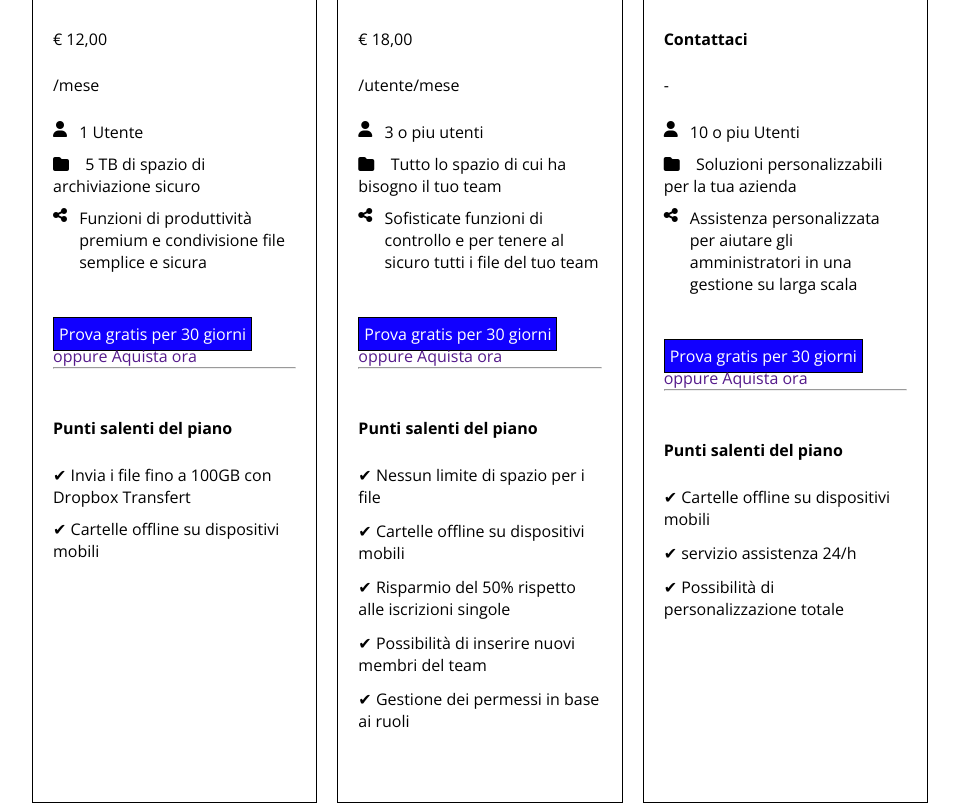
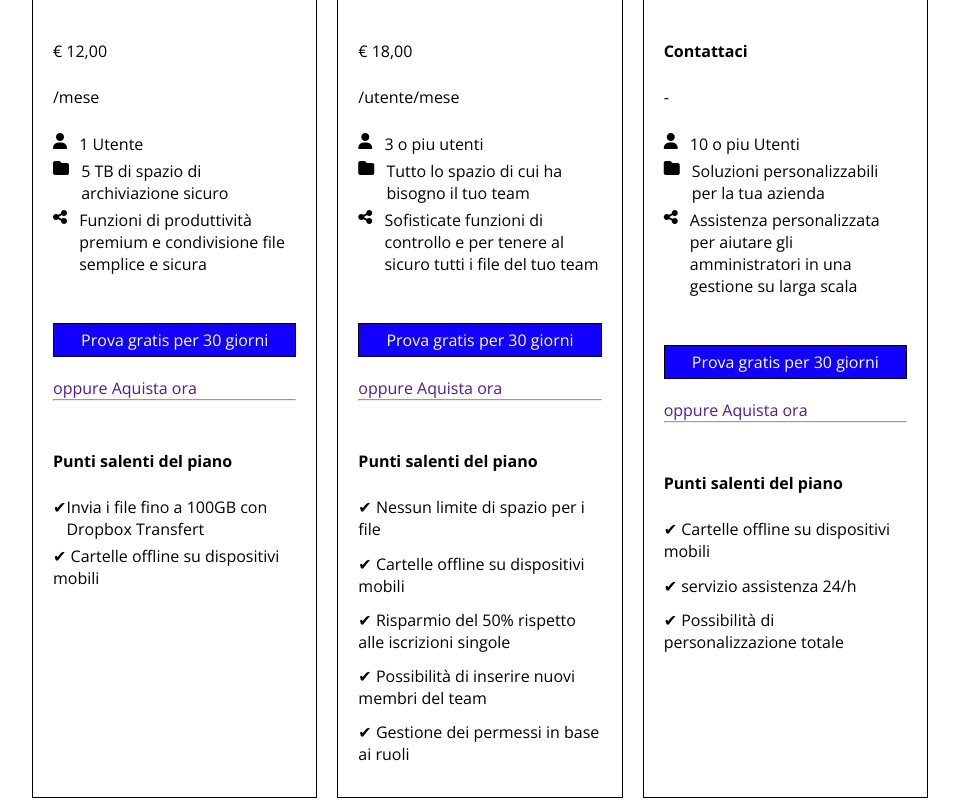
Before and after one commit to Alesbianchi/htmlcss-dropbox, a plain HTML site: page index.html in a window 1280 px wide. Shown: the part 1220-2025 px from the top of the page, without its empty margins (160-1119 px from the left). Drawn offline with nearby package versions, Linux system fonts and the light colour scheme.

Commit message:
update index layout

```diff
--- a/css/style.css
+++ b/css/style.css
@@ -42,7 +42,7 @@ header{
     display: flex;
     align-items: center;
     justify-content: flex-end;
-    flex-wrap: wrap;
+    /* flex-wrap: wrap;*/
     width: 37%;
    /* background-color: yellow;*/
     /*border: 2px solid black;*/
@@ -51,6 +51,7 @@ header{
 }
 a{
     text-decoration: none;
+    display: block;
 }
 
 .main-list{
@@ -102,6 +103,7 @@ a{
     text-decoration: none;
     font-size: 18px;
     border-radius: 5px;
+    display: block;
 }
 
 
@@ -227,7 +229,7 @@ a{
 
 .servizi-offerti li{
     display: flex;
-    margin: 10px 0;
+    margin: 5px 0;
 }
 
 .contattaci  p{
@@ -256,7 +258,7 @@ li{
 
 
 .colonna-bassa ul {
-    margin-bottom: 50px; /* margine sotto l'ul */
+    /* margine sotto l'ul */
 }
 
 .colonna-bassa .button {
@@ -316,6 +318,10 @@ p, h2, input{
     text-decoration: none;
 }
 
+.free-trial{
+    margin-top: 20%;
+}
+
 
 .small-img{
     background-image: url(../img/business-feature-switching-tools.png);
--- a/index.html
+++ b/index.html
@@ -91,6 +91,7 @@
                                 <i class="fa-solid fa-user"></i>
                                 <span>1 Utente</span>
                             </li>
+                            <li>
                                 <i class="fa-solid fa-folder"></i>
                                 <span>5 TB di spazio di archiviazione sicuro</span>
                             </li>
@@ -99,12 +100,15 @@
                                 <span>Funzioni di produttività premium e condivisione file semplice e sicura</span>
                             </li>
                         </ul>
-                        <a class="button" href="#">Prova gratis per 30 giorni</a>
+                        <a class="button free-trial" href="#">Prova gratis per 30 giorni</a>
                         <a href="">oppure Aquista ora</a>
                         <hr>
                         <div><strong>Punti salenti del piano</strong></div>
                         <ul class="servizi-offerti">
-                            <li>&#10004; Invia i file fino a 100GB con Dropbox Transfert</li>
+                            <li>
+                                <span>&#10004;</span>
+                                <span> Invia i file fino a 100GB con Dropbox Transfert</span>
+                            </li>
                             <li>&#10004; Cartelle offline su dispositivi mobili</li>
                         </ul>
                     </div>
@@ -120,6 +124,7 @@
                                 <i class="fa-solid fa-user"></i>
                                 <span>3 o piu utenti</span>
                             </li>
+                            <li>
                                 <i class="fa-solid fa-folder"></i>
                                 <span>Tutto lo spazio di cui ha bisogno il tuo team</span>
                             </li>
@@ -128,20 +133,32 @@
                                 <span>Sofisticate funzioni di controllo e per tenere al sicuro tutti i file del tuo team</span>
                             </li>
                         </ul>
-                        <a class="button " href="#">Prova gratis per 30 giorni</a>
+                        <a class="button free-trial" href="#">Prova gratis per 30 giorni</a>
                         <a href="">oppure Aquista ora</a>
                         <hr>
                         <div><strong>Punti salenti del piano</strong></div>
                         <ul>
-                            <li>&#10004; Nessun limite di spazio per i file</li>
-                            <li>&#10004; Cartelle offline su dispositivi mobili</li>
-                            <li>&#10004; Risparmio del 50% rispetto alle iscrizioni singole</li>
-                            <li>&#10004; Possibilità di inserire nuovi membri del team</li>
+                            <li>
+                                <span>&#10004;</span>
+                                <span>Nessun limite di spazio per i file</span>
+                            </li>
+                            <li>
+                                <span>&#10004;</span>
+                                <span>Cartelle offline su dispositivi mobili</span>
+                            </li>
+                            <li>
+                                <span>&#10004;</span>
+                                <span>Risparmio del 50% rispetto alle iscrizioni singole</span>
+                            </li>
+                            <li>
+                                <span>&#10004;</span>
+                                <span>Possibilità di inserire nuovi membri del team</span>
+                            </li>
                             <li>&#10004; Gestione dei permessi in base ai ruoli</li>
                         </ul>
                     </div>
                     <div class="colonna-bassa bordo">
-                        <div class=" title"><i class="fa-solid fa-building"></i></i>Azienda</div>
+                        <div class=" title"><i class="fa-solid fa-building"></i>Azienda</div>
                         <hr>
                         <h3>Enterprise</h3>
                         <div><strong> Contattaci</strong></div>
@@ -151,6 +168,7 @@
                                 <i class="fa-solid fa-user"></i>
                                 <span>10 o piu Utenti</span>
                             </li>
+                            <li>
                                 <i class="fa-solid fa-folder"></i>
                                 <span>Soluzioni personalizzabili per la tua azienda</span>
                             </li>
@@ -159,12 +177,14 @@
                                 <span>Assistenza personalizzata per aiutare gli amministratori in una gestione su larga scala</span>
                             </li>
                         </ul>
-                        <a class="button" href="#">Prova gratis per 30 giorni</a>
+                        <a class="button free-trial" href="#">Prova gratis per 30 giorni</a>
                         <a href="">oppure Aquista ora</a>
                         <hr>
                         <div><strong>Punti salenti del piano</strong></div>
                         <ul>
-                            <li>&#10004; Cartelle offline su dispositivi mobili</li>
+                            <li>
+                               <span> &#10004; Cartelle offline su dispositivi mobili</span>
+                            </li>
                             <li>&#10004; servizio assistenza 24/h</li>
                             <li>&#10004; Possibilità di personalizzazione totale</li>
                         </ul>
@@ -197,7 +217,6 @@
                         <h3 class="min-layout">Entra in contatto con un partner Dropbox</h3>
                         <p>Trova un partner Dropbox e HelloSign di fiducia. Ottieni le soluzioni e i servizi necessari per raggiungere i tuoi obiettivi aziendali, tra cui implementazione, integrazione, gestione e supporto continui.</p>
                         <a class="button trova" href="#">Trova un partner</a>
-                        </div>
                     </div>
                 </div>
             </div>
```
Lines whose indentation alone changed are shown as unchanged.
